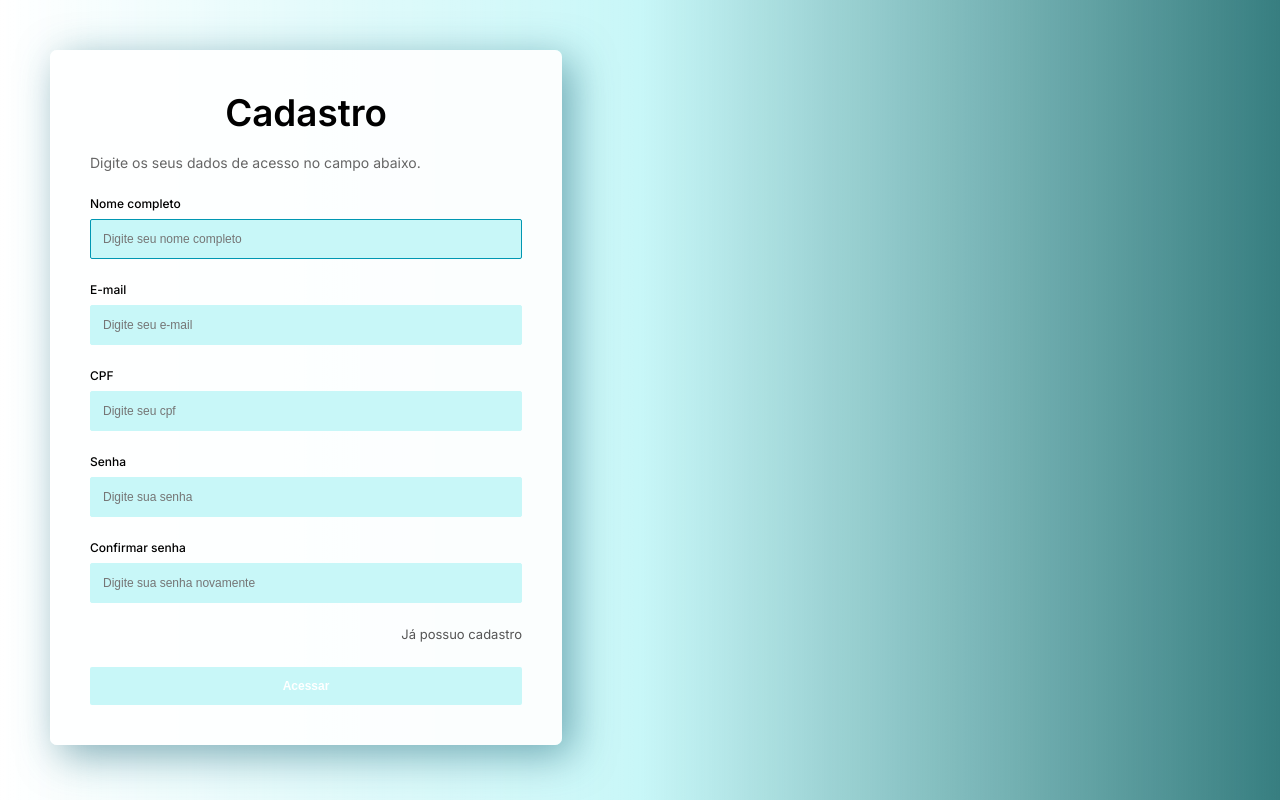
After one commit to yasmimrochaa/betterPsicologic, a PHP site: page /cadastroPaciente.html in a window 1280 px wide. The commit adds this page. Run offline with PHP 8.4, Linux system fonts and the light colour scheme.

Commit message:
primeira atualização do dia 04/09/2023

```diff
--- /dev/null
+++ b/cadastroPaciente.html
@@ -0,0 +1,34 @@
+<!DOCTYPE html>
+<html lang="en">
+
+<head>
+    <meta charset="UTF-8">
+    <meta name="viewport" content="width=device-width, initial-scale=1.0">
+    <link rel="stylesheet" href="style/cadastro.css">
+    <title>Document</title>
+</head>
+
+<body>
+    <div class="page"">
+        <div class=" coluna2">
+        <form method="POST" class="formCadastro">
+            <h1>Cadastro</h1>
+            <p>Digite os seus dados de acesso no campo abaixo.</p>
+            <label for="nome">Nome completo</label>
+            <input type="text" placeholder="Digite seu nome completo" autofocus="true">
+            <label for="email">E-mail</label>
+            <input type="email" placeholder="Digite seu e-mail" />
+            <label for="cpf">CPF</label>
+            <input type="text" placeholder="Digite seu cpf">
+            <label for="password">Senha</label>
+            <input type="password" placeholder="Digite sua senha" />
+            <label for="confPassword">Confirmar senha</label>
+            <input type="password" placeholder="Digite sua senha novamente" />
+            <a href="login.html">Já possuo cadastro</a>
+            <input type="submit" value="Acessar" class="btn" href="/" />
+        </form>
+    </div>
+    </div>
+</body>
+
+</html>
--- a/conexao.php
+++ b/conexao.php
@@ -2,11 +2,13 @@
     define('HOST', 'localhost');
     define('USER', 'root');
     define('PASSWORD', '');
-    define('DB', 'betterPsicologic');
+    define('DB', 'mytherapy');
 
     $conn = new mysqli(HOST, USER, PASSWORD, DB);
 
-    if($conn->connection_error){
+    if($conn->connect_error){
         die("Falha na conexao com o BD: " . $conn->connect_error);
+    }else{
+        echo 'Banco de dados conectado';
     }
 ?>
--- a/login.html
+++ b/login.html
@@ -23,7 +23,7 @@
             <label for="password">Senha</label>
             <input type="password" placeholder="Digite sua senha" />
             <a href="/">Esqueci minha senha</a>
-            <a href="cadastro.html">Não possuo cadastro</a>
+            <a href="cadastro.php">Não possuo cadastro</a>
             <input type="submit" value="Acessar" class="btn" href="/"/>
         </form>
         </div>
--- a/style/cadastro.css
+++ b/style/cadastro.css
@@ -26,6 +26,11 @@ img{
 
 }
 
+.coluna2{
+    width: 40%;
+    padding: 50px;
+    align-items: center;
+}
 
 .formCadastro {
     display: flex;
```
Also changed, not shown: cadastro.php (renamed from cadastro.html, +11 -6 lines), cadastroPsi.php (added, +32 -0 lines), index.html (+4 -4 lines).
